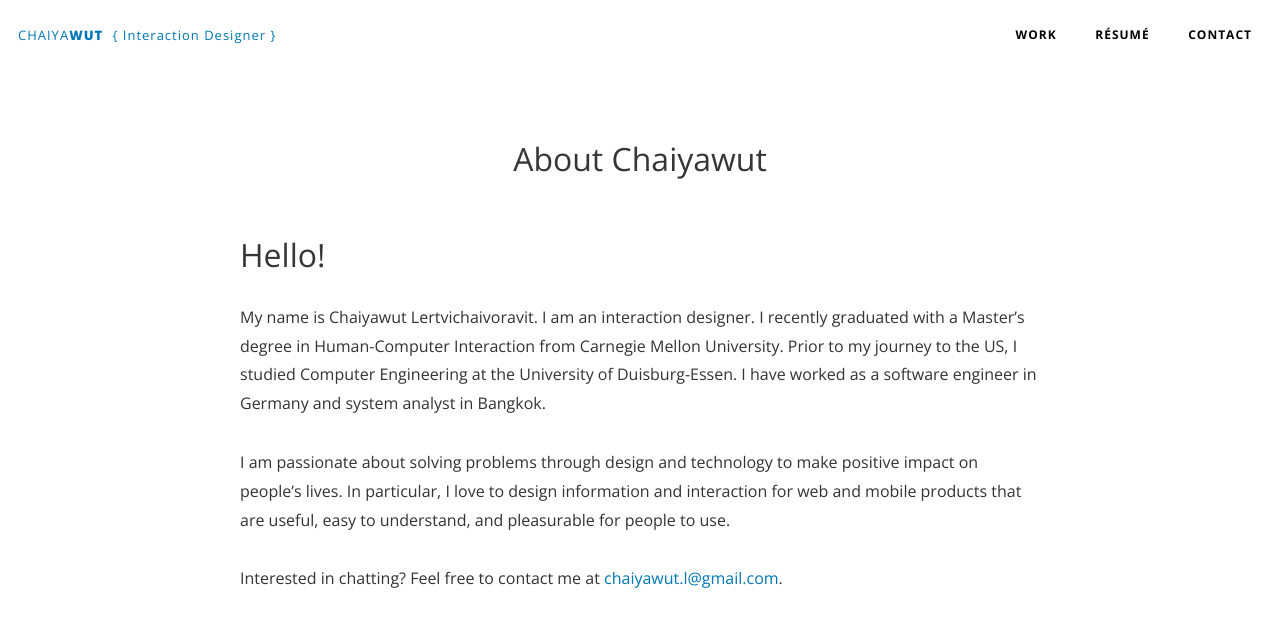
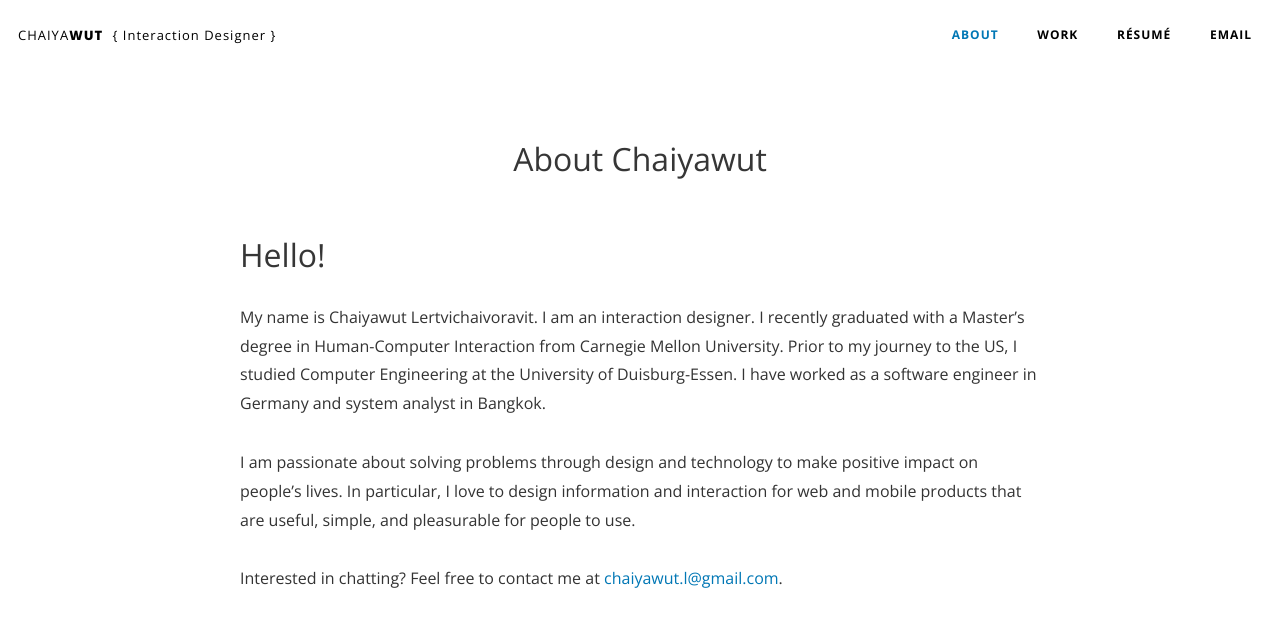
Before and after one commit to clertvic/clertvic.github.io, a plain HTML site: page about.html in a window 1280 px wide. Drawn offline with nearby package versions, Linux system fonts and the light colour scheme.

Commit message:
Minor change based on feedback.

```diff
--- a/about.html
+++ b/about.html
@@ -13,16 +13,15 @@
         <!-- BEGIN HEADER -->
 
         <header class="dark">
-            <h1 class="current-menu-item">
-                <a href="about.html">
-                    <span><span>CHAIYA<strong>WUT</strong></span> <span>{ Interaction Designer }</span></span>
-                </a>
+            <h1>
+                <span>CHAIYA<strong>WUT</strong></span> <span>{ Interaction Designer }</span>
             </h1>
             <nav class="ib right">
                 <ul class="pri">
+                    <li class="current-menu-item"><a href="about.html"><span>About</span></a></li>
                     <li><a href="work.html"><span>Work</span></a></li>
                     <li><a href="contents/resume_chaiyawut.pdf" onClick="_gaq.push(['_trackEvent','Download','PDF',this.href]);" target="_blank"><span>Résumé</span></a></li>
-                    <li><a href="mailto:chaiyawut.l@gmail.com"><span>Contact</span></a></li>
+                    <li><a href="mailto:chaiyawut.l@gmail.com"><span>Email</span></a></li>
                 </ul>
             </nav>
         </header>
@@ -40,7 +39,7 @@
                     <!--<div class="hr"></div>-->
                     <h4>Hello!</h4>
                     <p>My name is Chaiyawut Lertvichaivoravit. I am an interaction designer. I recently graduated with a Master’s degree in Human-Computer Interaction from Carnegie Mellon University. Prior to my journey to the US, I studied Computer Engineering at the University of Duisburg-Essen. I have worked as a software engineer in Germany and system analyst in Bangkok.</p>
-                    <p>I am passionate about solving problems through design and technology to make positive impact on people’s lives. In particular, I love to design information and interaction for web and mobile products that are useful, easy to understand, and pleasurable for people to use.</p>
+                    <p>I am passionate about solving problems through design and technology to make positive impact on people’s lives. In particular, I love to design information and interaction for web and mobile products that are useful, simple, and pleasurable for people to use.</p>
                     <p>Interested in chatting? Feel free to contact me at <a href="mailto:chaiyawut.l@gmail.com">chaiyawut.l@gmail.com</a>.</p>
                 </div>
             </section>
--- a/style.css
+++ b/style.css
@@ -124,6 +124,10 @@ h2, h3, h4, h5{
     font-size: 12px;
 }
 
+.center{
+    text-align: center;
+}
+
 
 /* ----- GLOBAL LOADING ARCHITECTURE ------ */
 
@@ -246,7 +250,7 @@ header nav > ul > li > a > span{
     -webkit-font-smoothing: antialiased;
 }
 
-body:not(.touch) header > h1 > a > span,
+/*body:not(.touch) header > h1 > a > span,*/
 body:not(.touch) header nav > ul > li > a > span{
     -webkit-transition: all 150ms ease-in-out;
     -moz-transition: all 150ms ease-in-out;
@@ -267,32 +271,32 @@ header h1 span{
     /*color: #000;*/
 }
 
-header > h1 > a > span,
-header.fixed.dark .pri > li > a > span,
-header.fixed.dark > h1 > a > span{
+header > h1 > span,
+header.fixed.dark > h1 > span,
+header.fixed.dark .pri > li > a > span {
     color: #fff;
 }
 
-header > h1 > a > span:hover,
-header > h1.current-menu-item > a > span,
+/*header > h1 > a > span:hover,
+header > h1.current-menu-item > a > span,*/
 header .pri > li > a > span:hover,
 header .pri > li.current-menu-item > a > span,
 #projects .work span,
 .dark.fixed #projects .work span,
-header.fixed.dark > h1 > a > span:hover,
-header.fixed.dark > h1.current-menu-item > a > span,
+/*header.fixed.dark > h1 > a > span:hover,
+header.fixed.dark > h1.current-menu-item > a > span,*/
 header.fixed.dark .pri > li > a > span:hover,
 header.fixed.dark .pri > li.current-menu-item > a > span{
     color: rgba(255,255,255,0.6);
 }
 
-header.dark > h1 > a > span,
+header.dark > h1 > span,
 header.dark .pri > li > a > span{
     color: #000;
 }
 
-header.dark > h1 > a > span:hover,
-header.dark > h1.current-menu-item > a > span,
+/*header.dark > h1 > a > span:hover,
+header.dark > h1.current-menu-item > a > span,*/
 header.dark .pri > li > a > span:hover,
 header.dark .pri > li.current-menu-item > a > span{
     color: #0077b5;
```
Also changed, not shown: genee.html (+3 -4 lines), index.html (+3 -4 lines), kindness_fortune.html (+3 -5 lines), parkey.html (+7 -8 lines), work.html (+3 -4 lines), contents/parkey_wireframes.jpg.
